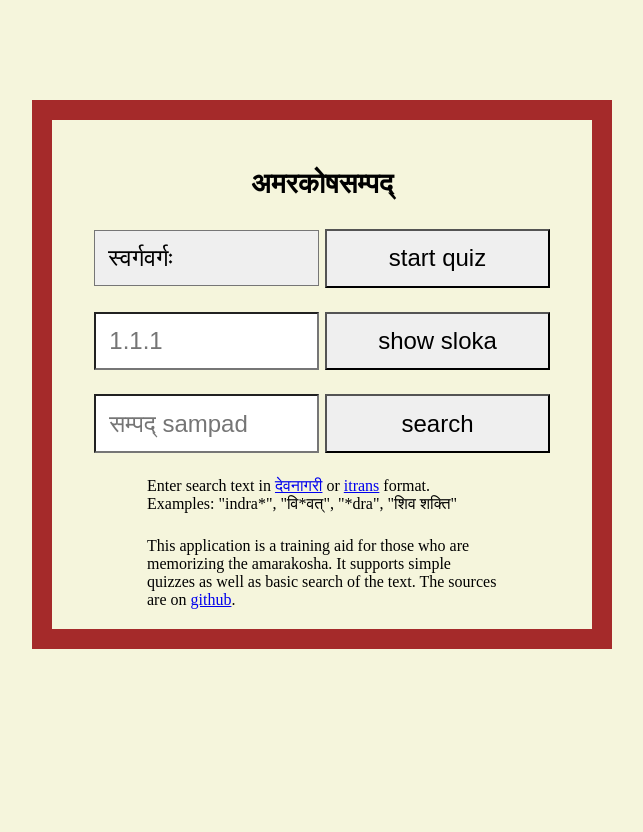
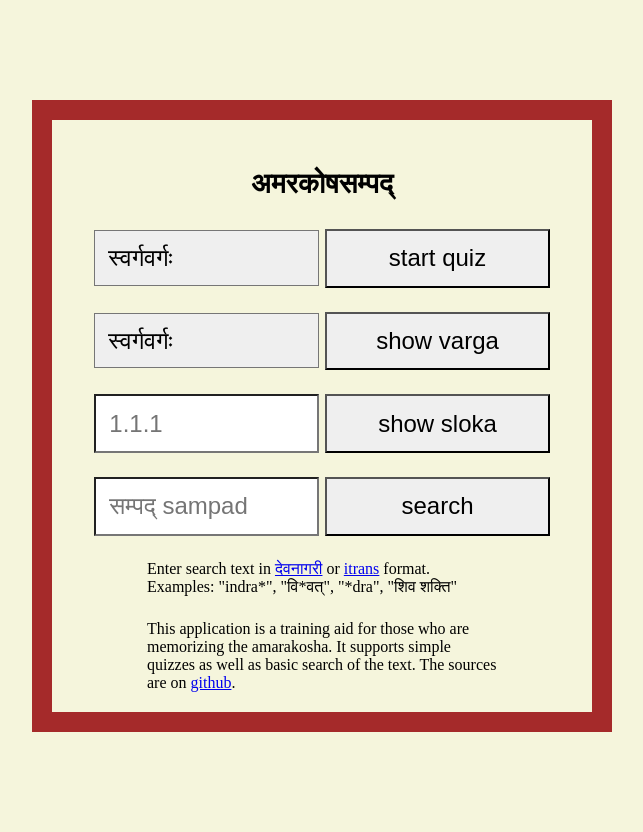
Before and after one commit to aupasana/amara-quiz, a Flask app: page / in a window 1280 px wide. Shown: the whole page, without its empty margins (318-961 px from the left). Before the commit the page ends 649 px from the top, so only its background shows below. Run offline with Flask 2, Linux system fonts and the light colour scheme; some libraries are stand-ins or nearby versions.

Commit message:
add /varga support

```diff
--- a/docker/app.py
+++ b/docker/app.py
@@ -113,5 +113,23 @@ def quiz():
     finally:
         con.close()
 
+@app.route('/varga')
+def varga():
+
+    varga = request.args.get('varga')
+
+    try:
+        rows =[]
+
+        with sql.connect('amara.db') as con:
+            con.row_factory = sql.Row
+            cur = con.cursor()
+            cur.execute("select * from mula where varga = '%s';" % varga)
+            mula = cur.fetchall();
+
+            return render_template('varga.html', mula=mula, varga=varga)
+    finally:
+        con.close()
+
 if __name__ == "__main__":
     app.run(host="0.0.0.0")
--- a/docker/templates/index.html
+++ b/docker/templates/index.html
@@ -13,7 +13,7 @@
         text-align: center;
         font-size: x-large;
       }
-      .varga-select, .quiz-button, .search-button, .sloka-button {
+      .varga-select, .quiz-button, .search-button, .sloka-button, .varga-button {
         -webkit-appearance: none;
         font-size: x-large;
         padding: 10pt;
@@ -42,7 +42,11 @@
     <script>
     $(document).ready(function(){
       $('#quizButton').click(function() {
-        window.location = "/quiz?varga=" + $('#all_vargas').val();
+        window.location = "/quiz?varga=" + $('#all_vargas_quiz').val();
+      });
+
+      $('#vargaButton').click(function() {
+        window.location = "/varga?varga=" + $('#all_vargas_varga').val();
       });
 
       $('#searchButton').click(function() {
@@ -60,22 +64,30 @@
 
       <h3>अमरकोषसम्पद्</h3>
 
-      <select class="varga-select" id="all_vargas" name= all_vargas method="GET" action="/">
+      <select class="varga-select" id="all_vargas_quiz" name="all_vargas_quiz" method="GET" action="/">
         <optgroup class="varga-select">
           {% for varga in all_vargas %}
           <option class="varga-select" value= "{{varga}}" >{{varga}}</option>
           {% endfor %}
         </optgroup>
       </select>
+      <button class="quiz-button" id="quizButton">start quiz</button>
 
-      <button class="quiz-button" id="quizButton">start quiz</button>
+      <p/>
+      <select class="varga-select" id="all_vargas_varga" name="all_vargas_varga" method="GET" action="/">
+        <optgroup class="varga-select">
+          {% for varga in all_vargas %}
+          <option class="varga-select" value= "{{varga}}" >{{varga}}</option>
+          {% endfor %}
+        </optgroup>
+      </select>
+      <button class="varga-button" id="vargaButton">show varga</button>
 
       <p/>
       <input type="text" class="sloka-term" id="slokaTerm" placeholder="1.1.1"></input>
       <button class="sloka-button" id="slokaButton">show sloka</button>
 
       <p/>
-
       <input type="text" class="search-term" id="searchTerm" placeholder="सम्पद् sampad"></input>
       <button class="search-button" id="searchButton">search</button>
 
@@ -87,7 +99,6 @@
       </div>
 
       <p/>
-
       <div class="searchHintRectangle">
         <span class="searchHint">
           This application is a training aid for those who are memorizing the amarakosha.
```
Also changed, not shown: docker/templates/varga.html (added, +44 -0 lines), 1 other file.
